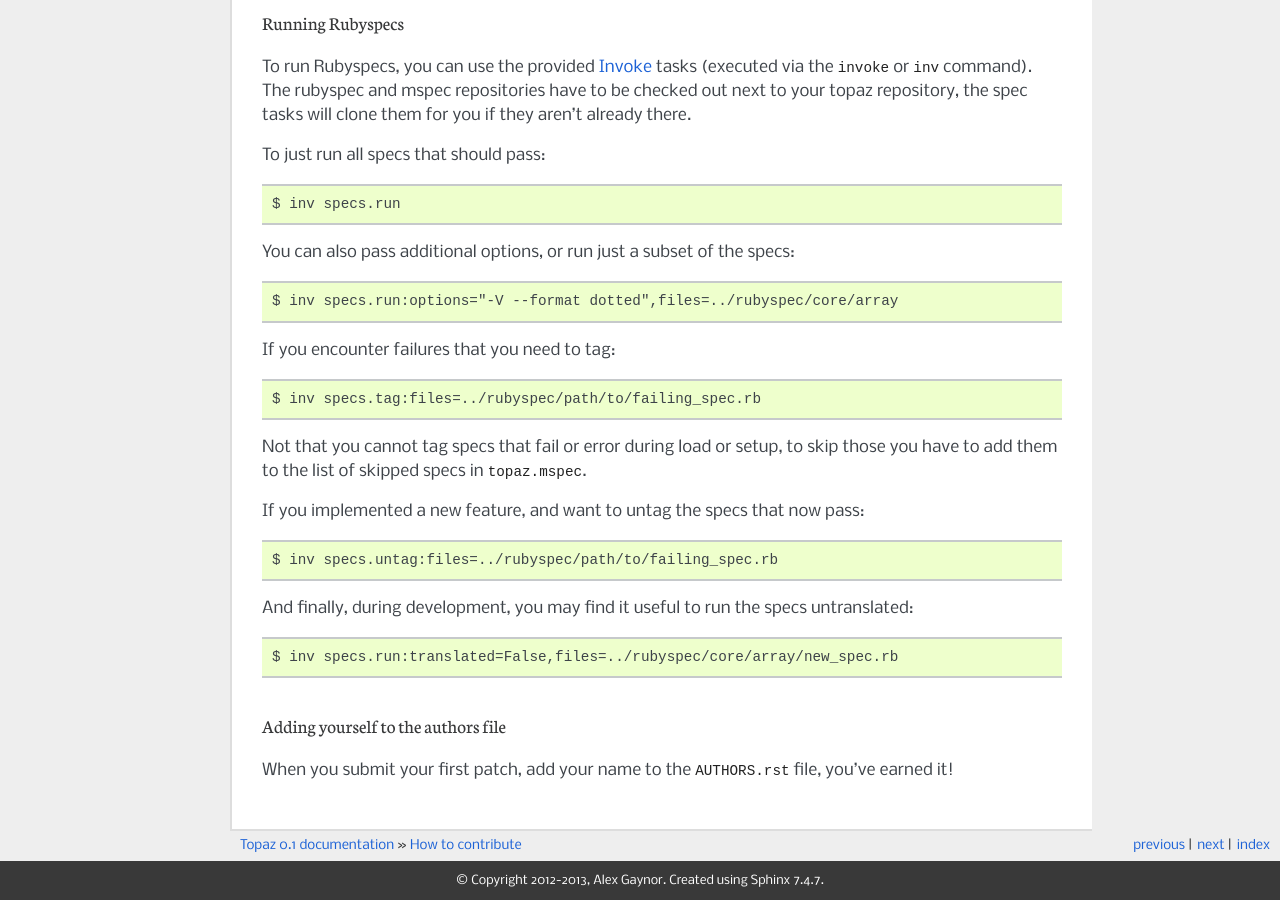
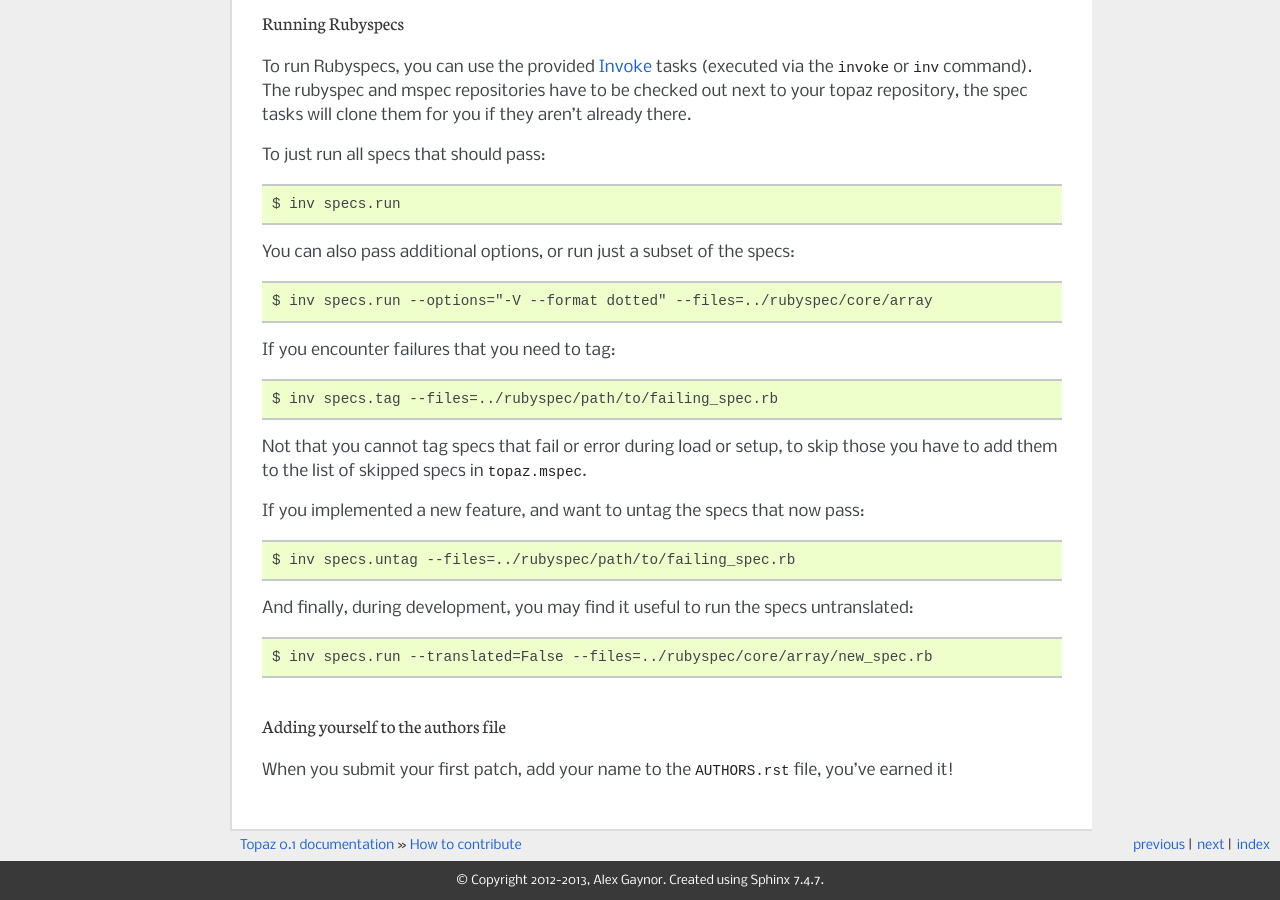
Before and after one commit to topazproject/topaz, a Sphinx documentation site: the page built from docs/contributing.rst, in a window 1280 px wide and 900 px high, scrolled down 1304 px. Built offline with Sphinx 7.4.7, drawn with Linux system fonts in a browser that asks for light colours.

Commit message:
Switch examples to Invoke style flags, ahhhh so nice

```diff
--- a/docs/contributing.rst
+++ b/docs/contributing.rst
@@ -72,11 +72,11 @@
 
 You can also pass additional options, or run just a subset of the specs::
 
-    $ inv specs.run:options="-V --format dotted",files=../rubyspec/core/array
+    $ inv specs.run --options="-V --format dotted" --files=../rubyspec/core/array
 
 If you encounter failures that you need to tag::
 
-    $ inv specs.tag:files=../rubyspec/path/to/failing_spec.rb
+    $ inv specs.tag --files=../rubyspec/path/to/failing_spec.rb
 
 Not that you cannot tag specs that fail or error during load or setup,
 to skip those you have to add them to the list of skipped specs in
@@ -84,12 +84,12 @@
 
 If you implemented a new feature, and want to untag the specs that now pass::
 
-    $ inv specs.untag:files=../rubyspec/path/to/failing_spec.rb
+    $ inv specs.untag --files=../rubyspec/path/to/failing_spec.rb
 
 And finally, during development, you may find it useful to run the
 specs untranslated::
 
-    $ inv specs.run:translated=False,files=../rubyspec/core/array/new_spec.rb
+    $ inv specs.run --translated=False --files=../rubyspec/core/array/new_spec.rb
 
 Adding yourself to the authors file
 ~~~~~~~~~~~~~~~~~~~~~~~~~~~~~~~~~~~
```
